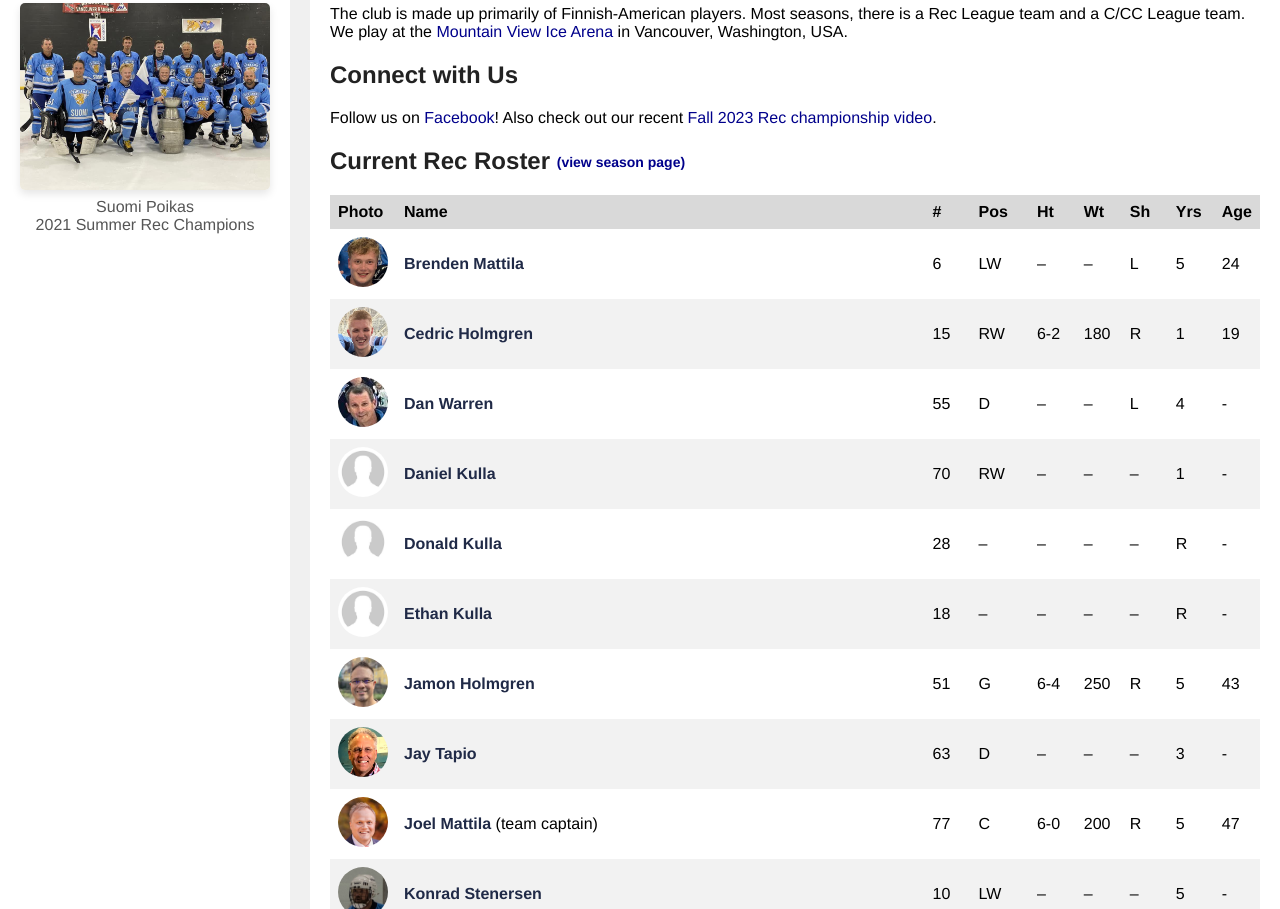
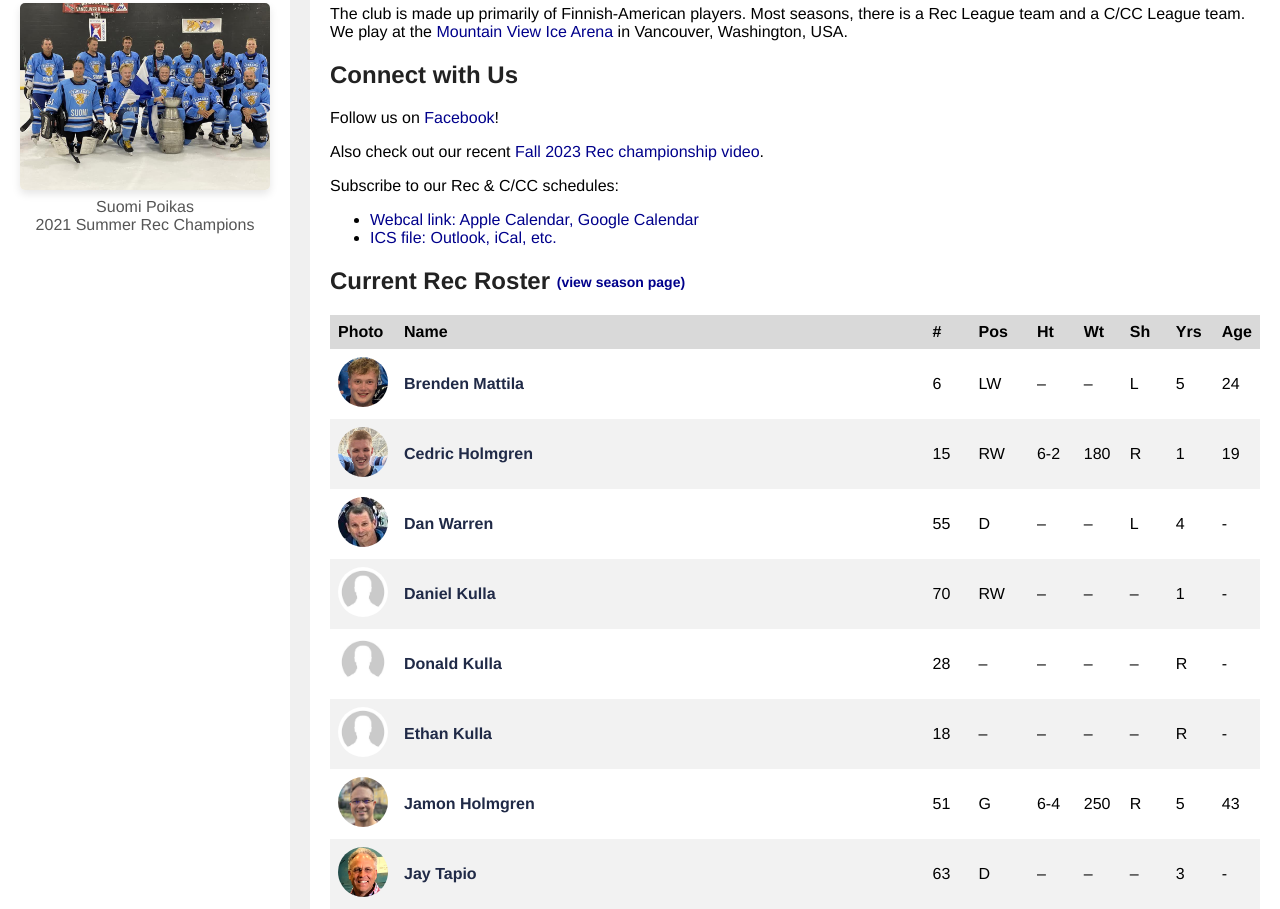
Before and after one commit to jamonholmgren/poikas, a plain HTML site: page index.html in a window 1280 px wide. Shown: the part 902-1811 px from the top of the page. Drawn offline with Linux system fonts and the light colour scheme.

Commit message:
Update social media links and add subscription options

```diff
--- a/index.html
+++ b/index.html
@@ -97,13 +97,32 @@
               href="https://www.facebook.com/profile.php?id=100069293784030"
               target="_blank"
               >Facebook</a
-            >! Also check out our recent
+            >!
+          </p>
+          <p>
+            Also check out our recent
             <a
               href="https://www.youtube.com/watch?v=y-PfIM5V3_Q"
               target="_blank"
               >Fall 2023 Rec championship video</a
             >.
           </p>
+          <p>Subscribe to our Rec & C/CC schedules:</p>
+          <ul>
+            <li>
+              <a
+                href="webcal://ics.benchapp.com/eyJwbGF5ZXJJZCI6NDY1ODAzLCJ0ZWFtSWQiOlsyNDYyNDBdfQ"
+                >Webcal link: Apple Calendar, Google Calendar</a
+              >
+            </li>
+            <li>
+              <a
+                href="https://ics.benchapp.com/eyJwbGF5ZXJJZCI6NDY1ODAzLCJ0ZWFtSWQiOlsyNDYyNDBdfQ=="
+                target="_blank"
+                >ICS file: Outlook, iCal, etc.</a
+              >
+            </li>
+          </ul>
         </article>
 
         <div class="roster">
```
